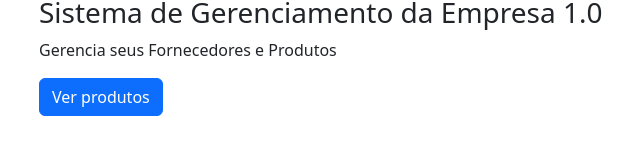
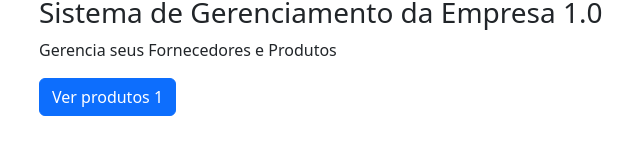
Before and after one commit to Ilailson/conceitosAngular, an Angular app in the folder routing/: page / in a window 1280 px wide. Shown: the part 142-300 px from the top of the page, without its empty margins (43-683 px from the left). Built offline with nearby package versions, Linux system fonts and the light colour scheme.

Commit message:
Trabalhando com rotas via typescript

```diff
--- a/routing/src/app/app.module.ts
+++ b/routing/src/app/app.module.ts
@@ -15,7 +15,7 @@ import { ProductsService } from './products/products.service';
 const routes: Routes = [
   { path: '', component: HomeComponent },
   { path: 'produtos', component: ProductsComponent },
-  { path: 'produtos', component: EditProductComponent },
+  { path: 'produtos/:id/editar', component: EditProductComponent },
   { path: 'fornecedores', component: SuppliersComponent },
   { path: 'fornecedores/:id/:name', component: SupplierComponent }
 ]
--- a/routing/src/app/home/home.component.html
+++ b/routing/src/app/home/home.component.html
@@ -1,3 +1,3 @@
 <h3>Sistema de Gerenciamento da Empresa 1.0</h3>
 <p>Gerencia seus Fornecedores e Produtos</p>
-<button class="btn btn-primary" (click)="loadProducts()">Ver produtos</button>
+<button class="btn btn-primary" (click)="loadProducts(1)">Ver produtos 1</button>
--- a/routing/src/app/home/home.component.ts
+++ b/routing/src/app/home/home.component.ts
@@ -13,9 +13,12 @@ export class HomeComponent implements OnInit {
   ngOnInit(): void {
   }
 
-  loadProducts(): void {
+  loadProducts(id: number): void {
     //algum calculo
-    this.router.navigate(['/produtos']);
+    this.router.navigate(['/produtos', id, 'editar'], {
+      queryParams: { permiteEditar: '1'},
+      fragment: 'Carregando'
+    });
   }
 
 }
```
